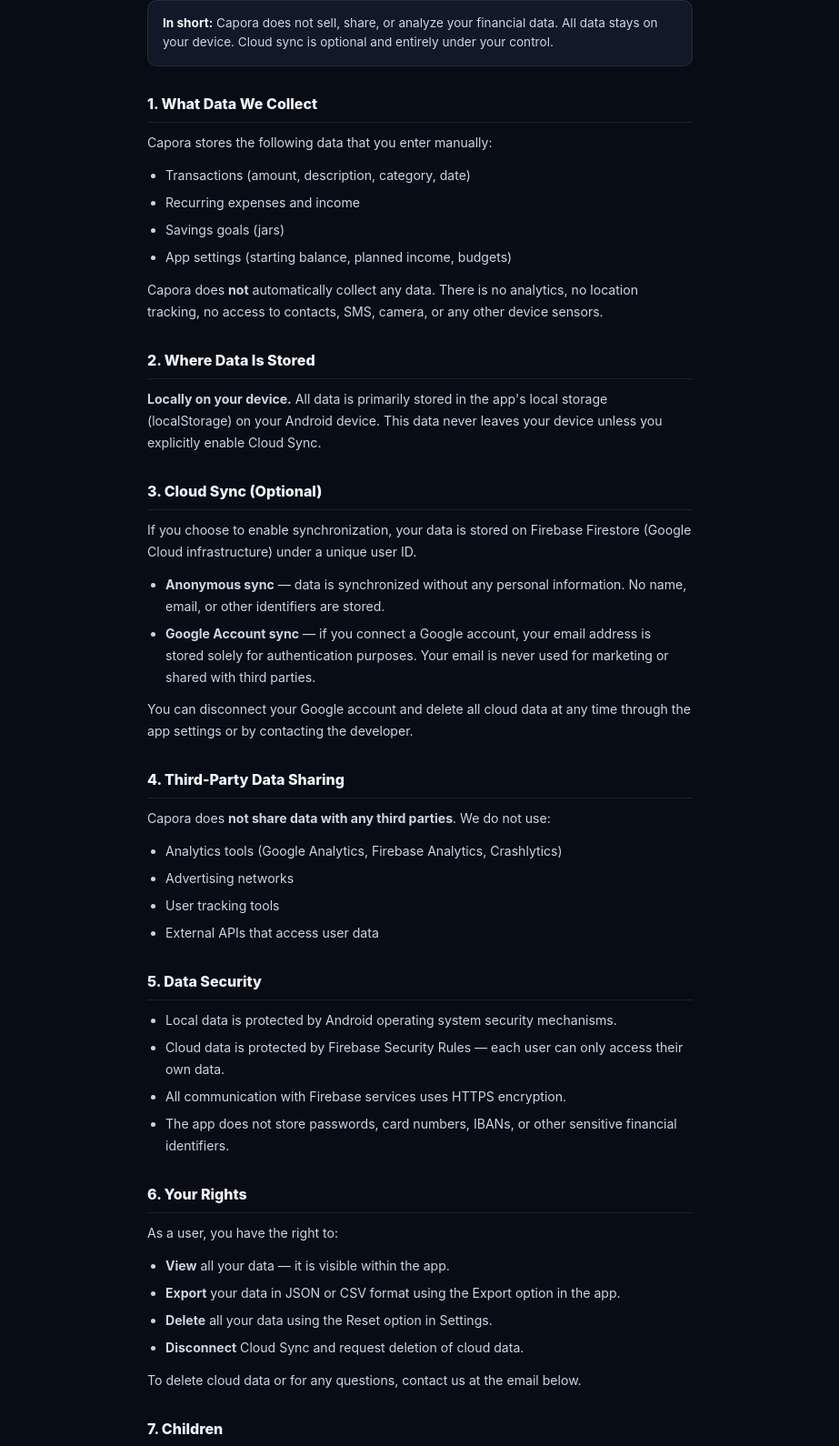
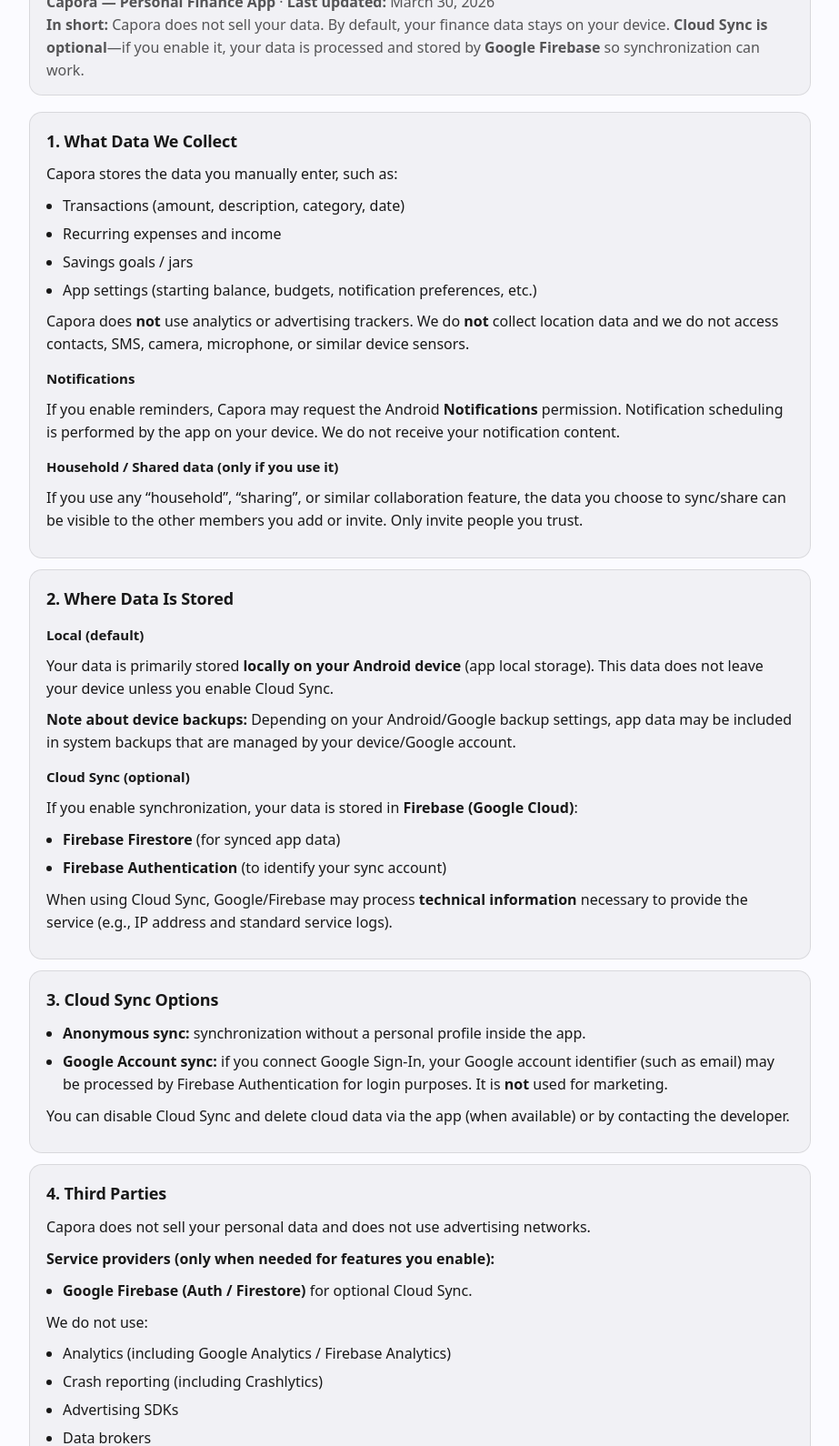
Before and after one commit to cshflw2026/cshflw-privacy-policy, a plain HTML site: page index.html in a window 1280 px wide. Shown: the part 127-1717 px from the top of the page at 91% size, without its empty margins (178-1101 px from the left). Drawn offline with Linux system fonts and the light colour scheme.

Commit message:
Update index.html

```diff
--- a/index.html
+++ b/index.html
@@ -1,97 +1,290 @@
-<!DOCTYPE html>
+<!doctype html>
 <html lang="en">
   <head>
-<meta charset="UTF-8">
-<meta name="viewport" content="width=device-width, initial-scale=1.0">
+    <meta charset="utf-8" />
+    <meta name="viewport" content="width=device-width, initial-scale=1" />
+    <meta name="color-scheme" content="light dark" />
     <title>Capora — Privacy Policy</title>
     <style>
-  :root{--bg:#080C14;--bg2:#111827;--t1:#F1F5F9;--t2:#CBD5E1;--t3:#64748B;--acc:#A855F7;--bdr:rgba(255,255,255,.08);}
-  *{margin:0;padding:0;box-sizing:border-box;}
-  body{background:var(--bg);color:var(--t2);font-family:'Urbanist',-apple-system,BlinkMacSystemFont,sans-serif;line-height:1.7;padding:24px 20px 60px;max-width:640px;margin:0 auto;}
-  @import url('https://fonts.googleapis.com/css2?family=Urbanist:wght@400;600;800&display=swap');
-  h1{font-size:1.6rem;font-weight:800;color:var(--t1);margin-bottom:6px;letter-spacing:-.5px;}
-  .subtitle{font-size:.78rem;color:var(--t3);margin-bottom:32px;}
-  h2{font-size:1rem;font-weight:800;color:var(--t1);margin:28px 0 10px;padding-bottom:6px;border-bottom:1px solid var(--bdr);}
-  p{margin-bottom:12px;font-size:.88rem;}
-  ul{padding-left:20px;margin-bottom:12px;}
-  li{margin-bottom:6px;font-size:.88rem;}
-  a{color:var(--acc);text-decoration:none;}
-  a:hover{text-decoration:underline;}
-  .highlight{background:var(--bg2);border:1px solid var(--bdr);border-radius:10px;padding:14px 16px;margin:16px 0;font-size:.85rem;line-height:1.6;}
-  .highlight strong{color:var(--t1);}
-  .footer{margin-top:40px;padding-top:16px;border-top:1px solid var(--bdr);font-size:.75rem;color:var(--t3);text-align:center;}
+      :root {
+        --bg: #0b0a12;
+        --card: rgba(255, 255, 255, 0.06);
+        --bdr: rgba(255, 255, 255, 0.12);
+        --txt: rgba(255, 255, 255, 0.92);
+        --muted: rgba(255, 255, 255, 0.70);
+        --link: #a78bfa;
+        --maxw: 860px;
+      }
+      @media (prefers-color-scheme: light) {
+        :root {
+          --bg: #fbfbff;
+          --card: rgba(0, 0, 0, 0.04);
+          --bdr: rgba(0, 0, 0, 0.10);
+          --txt: rgba(0, 0, 0, 0.90);
+          --muted: rgba(0, 0, 0, 0.65);
+          --link: #6d28d9;
+        }
+      }
+      html,
+      body {
+        height: 100%;
+      }
+      body {
+        margin: 0;
+        background: var(--bg);
+        color: var(--txt);
+        font: 16px/1.55 system-ui, -apple-system, Segoe UI, Roboto, Arial,
+          "Apple Color Emoji", "Segoe UI Emoji";
+      }
+      main {
+        max-width: var(--maxw);
+        margin: 0 auto;
+        padding: 28px 16px 48px;
+      }
+      header {
+        border: 1px solid var(--bdr);
+        background: var(--card);
+        border-radius: 14px;
+        padding: 18px 18px 14px;
+        margin: 8px 0 18px;
+      }
+      h1 {
+        font-size: 24px;
+        line-height: 1.2;
+        margin: 0 0 8px;
+        letter-spacing: -0.02em;
+      }
+      .meta {
+        color: var(--muted);
+        margin: 0;
+      }
+      .pill {
+        display: inline-block;
+        border: 1px solid var(--bdr);
+        border-radius: 999px;
+        padding: 2px 10px;
+        margin-right: 8px;
+        font-size: 12px;
+        color: var(--muted);
+        vertical-align: 1px;
+      }
+      section {
+        border: 1px solid var(--bdr);
+        background: var(--card);
+        border-radius: 14px;
+        padding: 18px;
+        margin: 12px 0;
+      }
+      h2 {
+        margin: 0 0 10px;
+        font-size: 18px;
+        letter-spacing: -0.01em;
+      }
+      h3 {
+        margin: 14px 0 8px;
+        font-size: 15px;
+      }
+      p {
+        margin: 10px 0;
+      }
+      ul {
+        margin: 10px 0;
+        padding-left: 18px;
+      }
+      li {
+        margin: 6px 0;
+      }
+      a {
+        color: var(--link);
+        text-decoration: none;
+      }
+      a:hover,
+      a:focus-visible {
+        text-decoration: underline;
+      }
+      footer {
+        color: var(--muted);
+        text-align: center;
+        margin-top: 18px;
+        font-size: 13px;
+      }
+      code {
+        font-family: ui-monospace, SFMono-Regular, Menlo, Monaco, Consolas,
+          "Liberation Mono", "Courier New", monospace;
+        font-size: 0.95em;
+      }
     </style>
   </head>
   <body>
+    <main>
+      <header>
+        <div class="pill">Capora</div>
+        <div class="pill">Privacy Policy</div>
+        <h1>Privacy Policy</h1>
+        <p class="meta">
+          <strong>Capora — Personal Finance App</strong> ·
+          <strong>Last updated:</strong> March 30, 2026
+        </p>
+        <p class="meta">
+          <strong>In short:</strong> Capora does not sell your data. By default,
+          your finance data stays on your device. <strong>Cloud Sync is optional</strong>—if
+          you enable it, your data is processed and stored by
+          <strong>Google Firebase</strong> so synchronization can work.
+        </p>
+      </header>
 
-<h1>Privacy Policy</h1>
-<p class="subtitle">Capora — Personal Finance App · Last updated: March 29, 2026</p>
-
-<div class="highlight">
-  <strong>In short:</strong> Capora does not sell, share, or analyze your financial data. All data stays on your device. Cloud sync is optional and entirely under your control.
-</div>
-
+      <section>
         <h2>1. What Data We Collect</h2>
-<p>Capora stores the following data that you enter manually:</p>
+        <p>Capora stores the data you manually enter, such as:</p>
         <ul>
           <li>Transactions (amount, description, category, date)</li>
           <li>Recurring expenses and income</li>
-  <li>Savings goals (jars)</li>
-  <li>App settings (starting balance, planned income, budgets)</li>
+          <li>Savings goals / jars</li>
+          <li>App settings (starting balance, budgets, notification preferences, etc.)</li>
         </ul>
-<p>Capora does <strong>not</strong> automatically collect any data. There is no analytics, no location tracking, no access to contacts, SMS, camera, or any other device sensors.</p>
+        <p>
+          Capora does <strong>not</strong> use analytics or advertising trackers.
+          We do <strong>not</strong> collect location data and we do not access
+          contacts, SMS, camera, microphone, or similar device sensors.
+        </p>
 
+        <h3>Notifications</h3>
+        <p>
+          If you enable reminders, Capora may request the Android
+          <strong>Notifications</strong> permission. Notification scheduling is
+          performed by the app on your device. We do not receive your notification
+          content.
+        </p>
+
+        <h3>Household / Shared data (only if you use it)</h3>
+        <p>
+          If you use any “household”, “sharing”, or similar collaboration feature,
+          the data you choose to sync/share can be visible to the other members you
+          add or invite. Only invite people you trust.
+        </p>
+      </section>
+
+      <section>
         <h2>2. Where Data Is Stored</h2>
-<p><strong>Locally on your device.</strong> All data is primarily stored in the app's local storage (localStorage) on your Android device. This data never leaves your device unless you explicitly enable Cloud Sync.</p>
 
-<h2>3. Cloud Sync (Optional)</h2>
-<p>If you choose to enable synchronization, your data is stored on Firebase Firestore (Google Cloud infrastructure) under a unique user ID.</p>
+        <h3>Local (default)</h3>
+        <p>
+          Your data is primarily stored <strong>locally on your Android device</strong>
+          (app local storage). This data does not leave your device unless you enable
+          Cloud Sync.
+        </p>
+        <p>
+          <strong>Note about device backups:</strong> Depending on your Android/Google
+          backup settings, app data may be included in system backups that are managed
+          by your device/Google account.
+        </p>
+
+        <h3>Cloud Sync (optional)</h3>
+        <p>
+          If you enable synchronization, your data is stored in
+          <strong>Firebase (Google Cloud)</strong>:
+        </p>
         <ul>
-  <li><strong>Anonymous sync</strong> — data is synchronized without any personal information. No name, email, or other identifiers are stored.</li>
-  <li><strong>Google Account sync</strong> — if you connect a Google account, your email address is stored solely for authentication purposes. Your email is never used for marketing or shared with third parties.</li>
+          <li><strong>Firebase Firestore</strong> (for synced app data)</li>
+          <li><strong>Firebase Authentication</strong> (to identify your sync account)</li>
         </ul>
-<p>You can disconnect your Google account and delete all cloud data at any time through the app settings or by contacting the developer.</p>
+        <p>
+          When using Cloud Sync, Google/Firebase may process
+          <strong>technical information</strong> necessary to provide the service
+          (e.g., IP address and standard service logs).
+        </p>
+      </section>
 
-<h2>4. Third-Party Data Sharing</h2>
-<p>Capora does <strong>not share data with any third parties</strong>. We do not use:</p>
+      <section>
+        <h2>3. Cloud Sync Options</h2>
         <ul>
-  <li>Analytics tools (Google Analytics, Firebase Analytics, Crashlytics)</li>
-  <li>Advertising networks</li>
-  <li>User tracking tools</li>
-  <li>External APIs that access user data</li>
+          <li><strong>Anonymous sync:</strong> synchronization without a personal profile inside the app.</li>
+          <li>
+            <strong>Google Account sync:</strong> if you connect Google Sign‑In, your
+            Google account identifier (such as email) may be processed by Firebase
+            Authentication for login purposes. It is <strong>not</strong> used for
+            marketing.
+          </li>
         </ul>
+        <p>
+          You can disable Cloud Sync and delete cloud data via the app (when
+          available) or by contacting the developer.
+        </p>
+      </section>
 
+      <section>
+        <h2>4. Third Parties</h2>
+        <p>Capora does not sell your personal data and does not use advertising networks.</p>
+        <p><strong>Service providers (only when needed for features you enable):</strong></p>
+        <ul>
+          <li><strong>Google Firebase (Auth / Firestore)</strong> for optional Cloud Sync.</li>
+        </ul>
+        <p>We do not use:</p>
+        <ul>
+          <li>Analytics (including Google Analytics / Firebase Analytics)</li>
+          <li>Crash reporting (including Crashlytics)</li>
+          <li>Advertising SDKs</li>
+          <li>Data brokers</li>
+        </ul>
+      </section>
+
+      <section>
         <h2>5. Data Security</h2>
         <ul>
-  <li>Local data is protected by Android operating system security mechanisms.</li>
-  <li>Cloud data is protected by Firebase Security Rules — each user can only access their own data.</li>
-  <li>All communication with Firebase services uses HTTPS encryption.</li>
-  <li>The app does not store passwords, card numbers, IBANs, or other sensitive financial identifiers.</li>
+          <li>Local data is protected by Android operating system mechanisms.</li>
+          <li>
+            Cloud data (if enabled) is protected by Firebase Security Rules designed
+            to restrict access to authorized users only.
+          </li>
+          <li>Communication with Firebase services uses HTTPS encryption.</li>
+          <li>
+            Capora does not store passwords, card numbers, IBANs, or similar sensitive
+            banking identifiers.
+          </li>
         </ul>
+        <p>
+          If the app includes an app lock / PIN feature, the app stores only a
+          verification value (e.g., a hash) locally—not the raw PIN.
+        </p>
+      </section>
 
-<h2>6. Your Rights</h2>
-<p>As a user, you have the right to:</p>
+      <section>
+        <h2>6. Your Rights and Controls</h2>
+        <p>You can:</p>
         <ul>
-  <li><strong>View</strong> all your data — it is visible within the app.</li>
-  <li><strong>Export</strong> your data in JSON or CSV format using the Export option in the app.</li>
-  <li><strong>Delete</strong> all your data using the Reset option in Settings.</li>
-  <li><strong>Disconnect</strong> Cloud Sync and request deletion of cloud data.</li>
+          <li>View your data inside the app</li>
+          <li>Export your data (e.g., JSON/CSV, if the feature is available in your build)</li>
+          <li>Delete local app data (Reset)</li>
+          <li>Enable/disable Cloud Sync</li>
+          <li>Request deletion of cloud data</li>
         </ul>
-<p>To delete cloud data or for any questions, contact us at the email below.</p>
+        <p>For deletion requests or privacy questions, contact the developer.</p>
+      </section>
 
+      <section>
         <h2>7. Children</h2>
-<p>Capora is not intended for children under the age of 13. We do not knowingly collect data from children.</p>
+        <p>
+          Capora is not intended for children under the age of 13, and we do not knowingly
+          collect data from children.
+        </p>
+      </section>
 
+      <section>
         <h2>8. Changes to This Policy</h2>
-<p>We reserve the right to update this policy. Changes will be posted on this page with an updated date. Continued use of the app after changes constitutes acceptance of the revised policy.</p>
+        <p>
+          We may update this policy from time to time. Changes will be posted on this
+          page with an updated date. Continued use of the app after changes means you
+          accept the updated policy.
+        </p>
+      </section>
 
+      <section>
         <h2>9. Contact</h2>
-<p>For privacy questions or data deletion requests:</p>
+        <p>For privacy questions or cloud data deletion requests:</p>
         <p><strong>Email:</strong> <a href="mailto:cshflw2026@gmail.com">cshflw2026@gmail.com</a></p>
+      </section>
 
-<div class="footer">
-  CFApp &copy; 2026 &middot; All rights reserved
-</div>
-
+      <footer>CFApp © 2026 · All rights reserved</footer>
+    </main>
   </body>
 </html>
```
Lines whose indentation alone changed are shown as unchanged.
